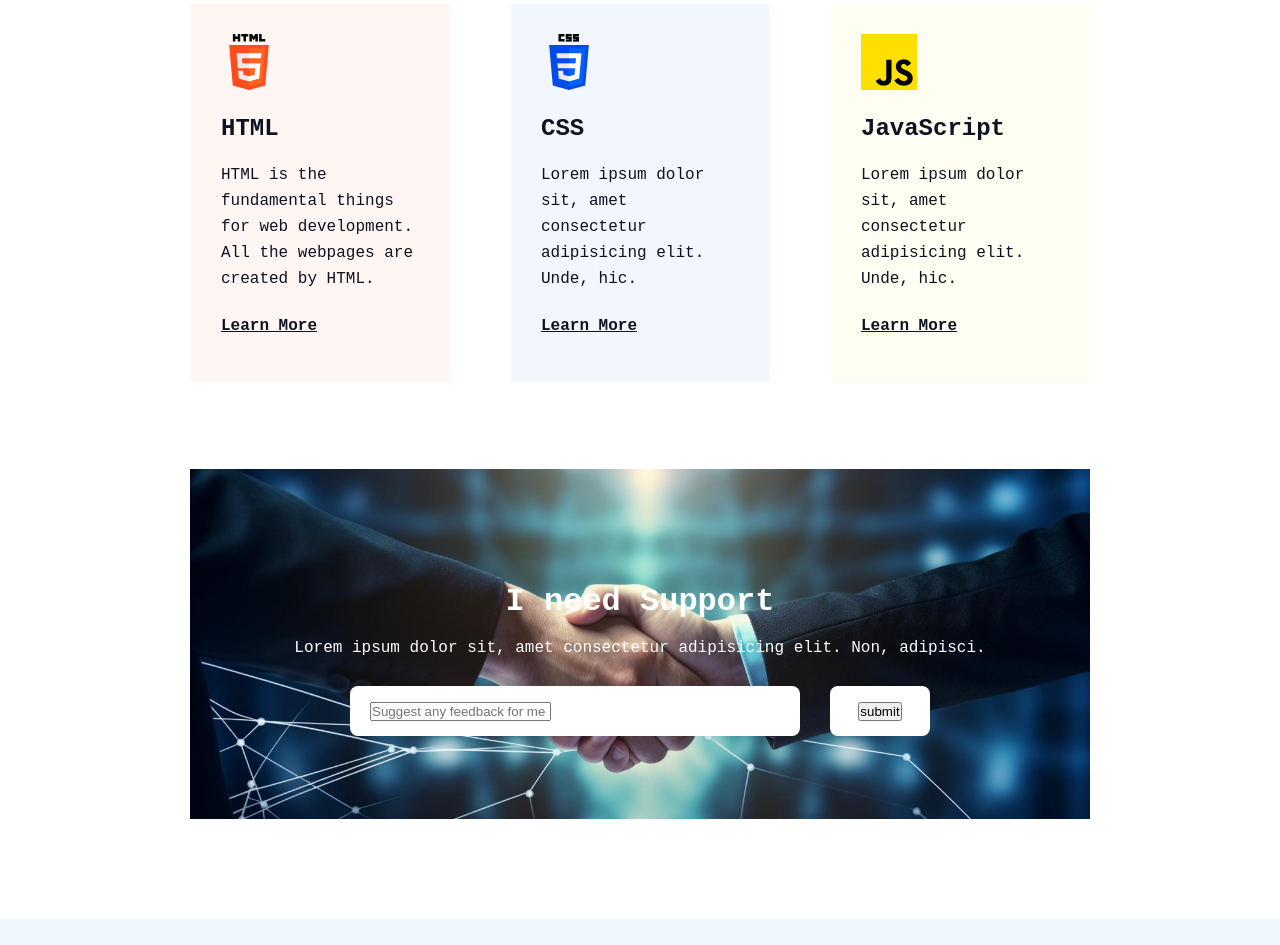
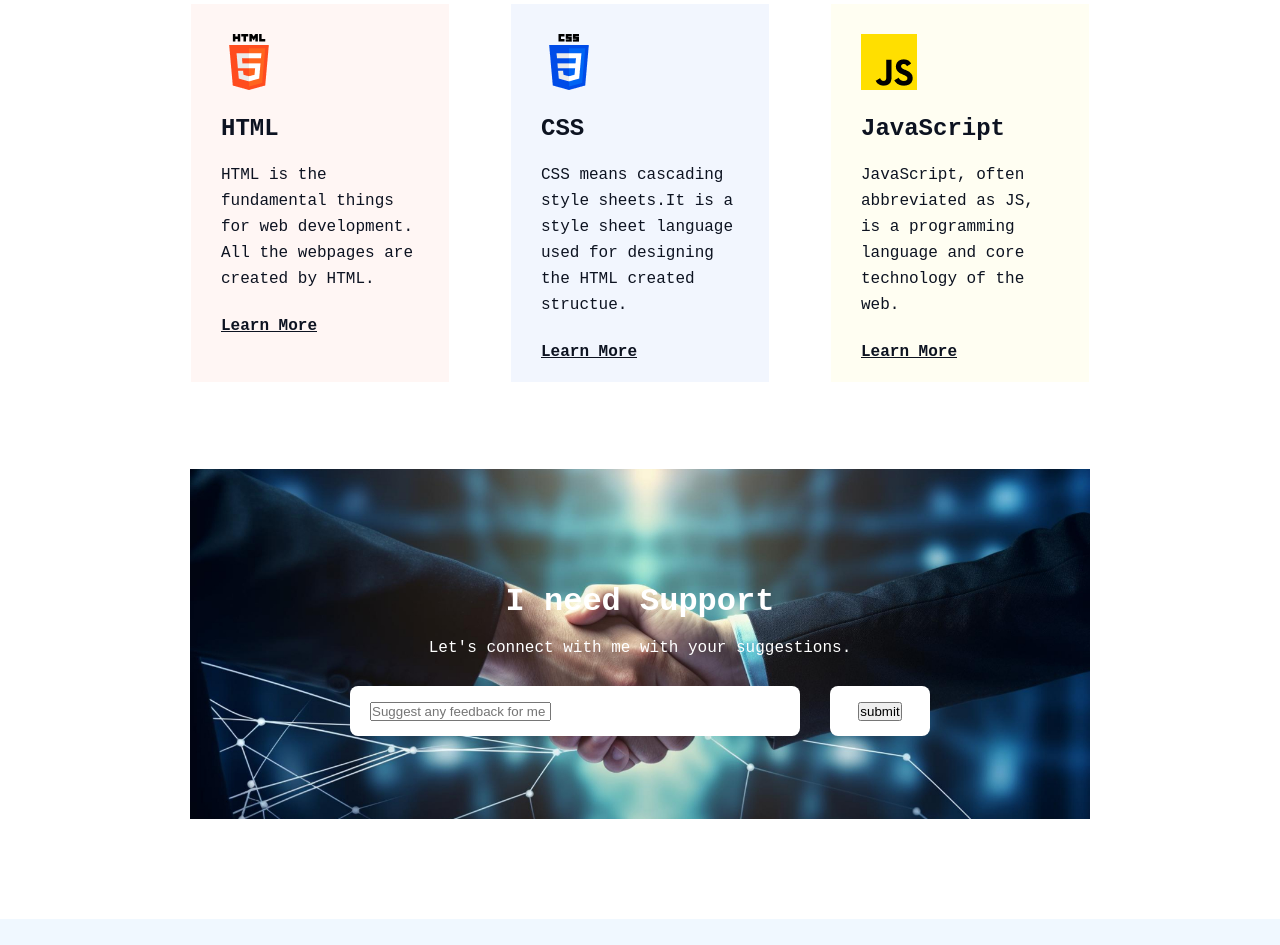
Before and after one commit to borhanbhuiyan/assignment-1, a plain HTML site: page index.html in a window 1280 px wide. Shown: the part 3145-4090 px from the top of the page. Drawn offline with Linux system fonts and the light colour scheme; a web font is replaced by a local one.

Commit message:
change some section

```diff
--- a/index.html
+++ b/index.html
@@ -89,13 +89,13 @@
         <div class="target-css-container">
           <img src="B10A1/assets/css.png" alt="">
           <h6>CSS</h6>
-          <p>Lorem ipsum dolor sit, amet consectetur adipisicing elit. Unde, hic.</p>
+          <p>CSS means cascading style sheets.It is a style sheet language used for designing the HTML created structue.</p>
           <a href="">Learn More</a>
         </div>
         <div class="target-java-container">
           <img src="B10A1/assets/js.png" alt="">
           <h6>JavaScript</h6>
-          <p>Lorem ipsum dolor sit, amet consectetur adipisicing elit. Unde, hic.</p>
+          <p>JavaScript, often abbreviated as JS, is a programming language and core technology of the web.</p>
           <a href="">Learn More</a>
         </div>
         </div>
@@ -107,7 +107,7 @@
           <div class="support-section-container">
             <div class="support-section-title">
             <h5>I need Support</h5>
-            <p>Lorem ipsum dolor sit, amet consectetur adipisicing elit. Non, adipisci.</p>
+            <p>Let's connect with me with your suggestions.</p>
             <div class="support-section-input">
               <div class="feedback">
               <input type="text" placeholder="Suggest any feedback for me" >
```
